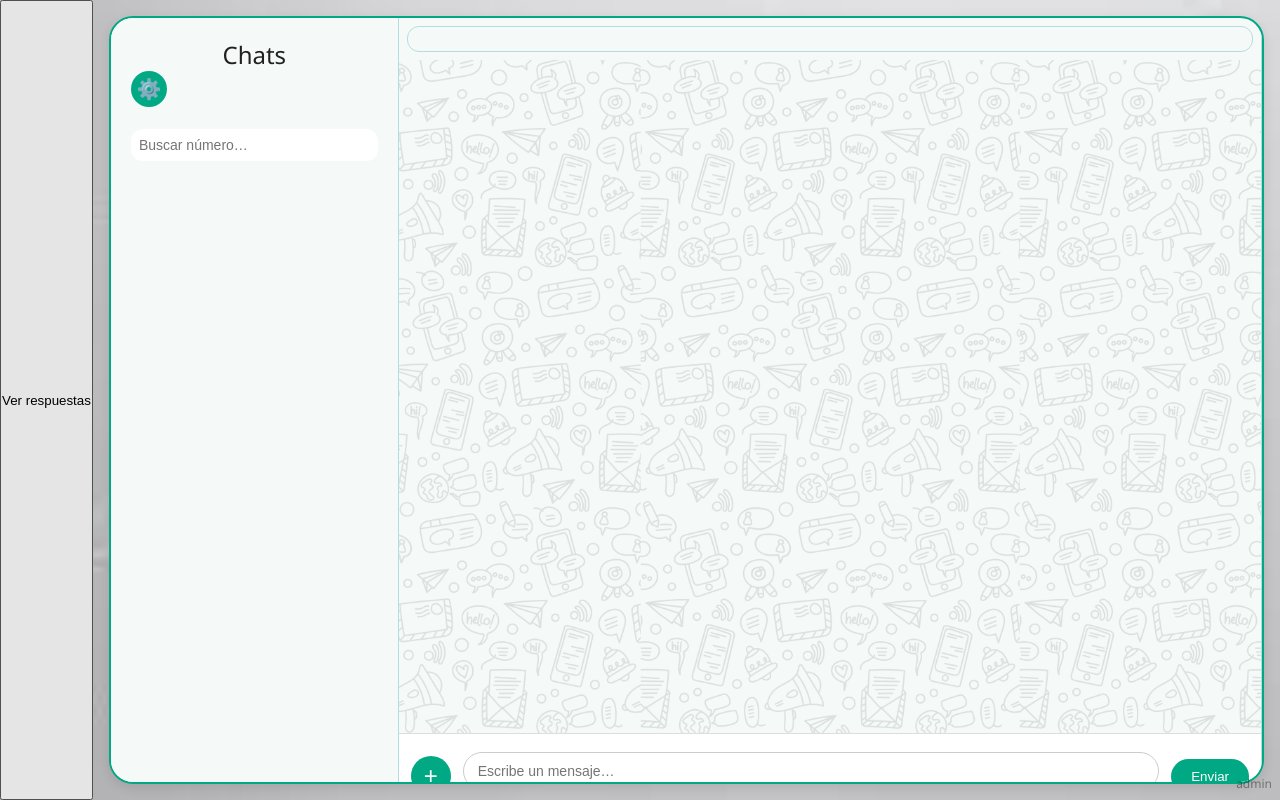
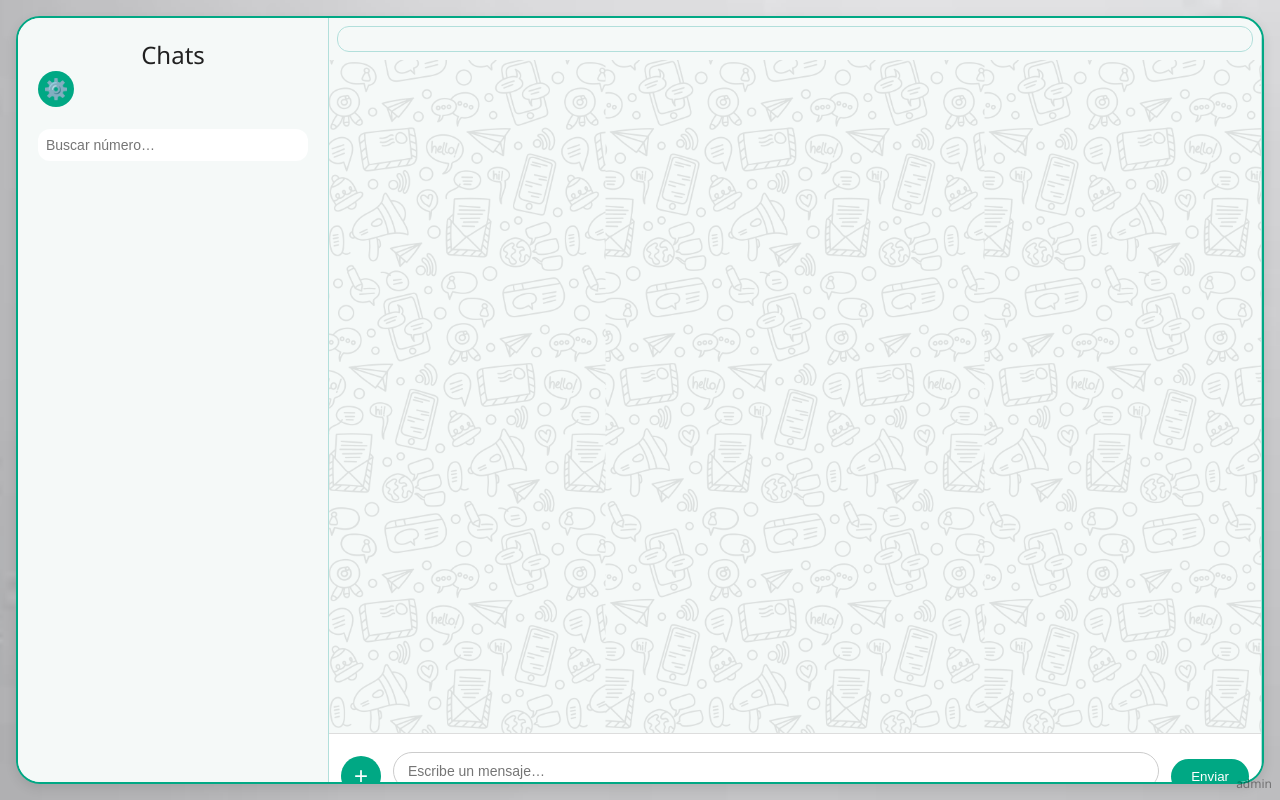
Before and after one commit to SantiagoCTB/whatsapp_api, a Flask app: page / in a window 1280 px wide. Run offline with Flask 3, Linux system fonts and the light colour scheme; the visitor is signed in with stand-in values (Sample User, id 1); data that the repository does not hold is empty.

Commit message:
Remove obsolete respuestas button

```diff
--- a/templates/index.html
+++ b/templates/index.html
@@ -3,7 +3,6 @@
 {% block body_class %}chat{% endblock %}
 {% block content %}
   <button id="menuToggle">☰</button>
-  <button id="verRespuestasBtn">Ver respuestas</button>
   <div class="container">
     <!-- Sidebar -->
     <div class="sidebar">
@@ -71,15 +70,9 @@
       const replyAction = document.getElementById('replyAction');
       const sidebar = document.querySelector('.sidebar');
       const menuToggle = document.getElementById('menuToggle');
-      const verRespuestasBtn = document.getElementById('verRespuestasBtn');
       menuToggle.addEventListener('click', () => {
         sidebar.classList.toggle('visible');
       });
-      verRespuestasBtn.onclick = () => {
-        if (currentChat) {
-          window.open('/respuestas/' + currentChat, '_blank');
-        }
-      };
       const roleToggle = document.getElementById('roleToggle');
       const roleDropZone = document.querySelector('.role-drop-zone');
       roleToggle.addEventListener('click', () => {
```
